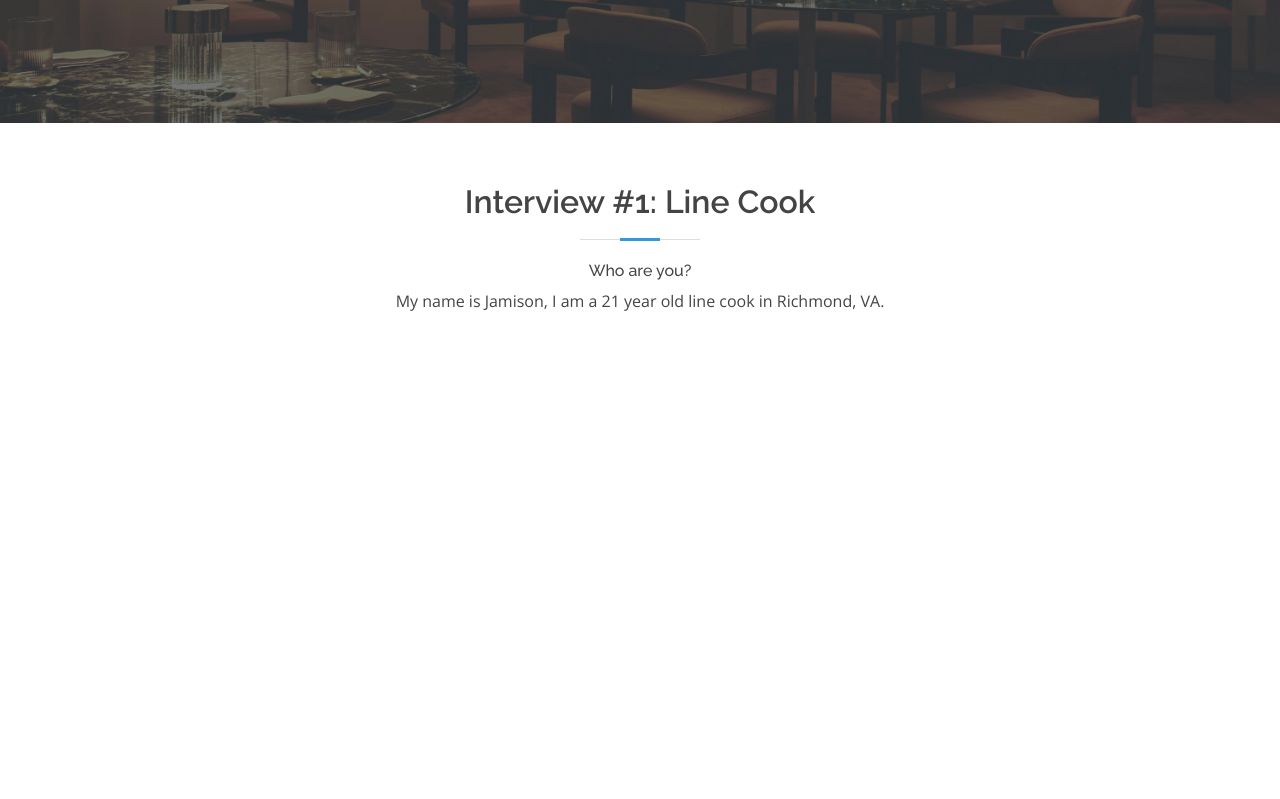
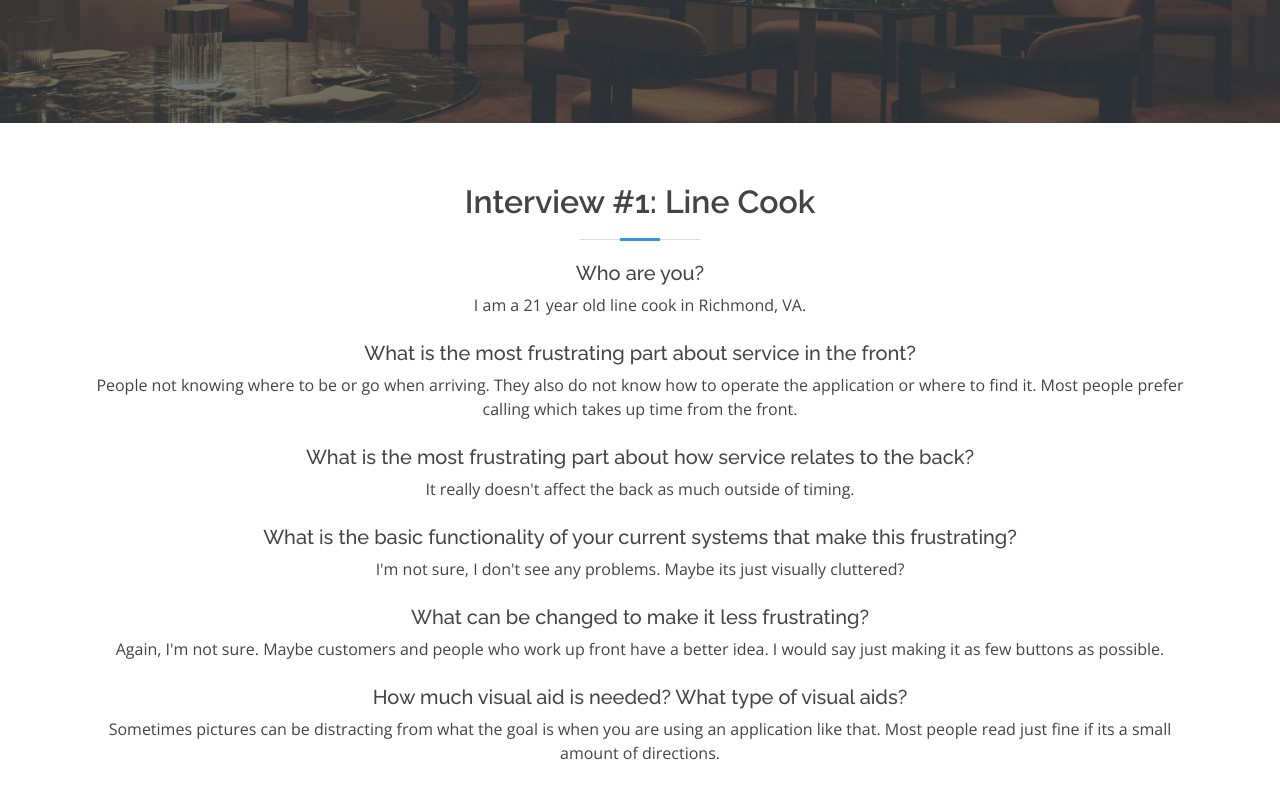
Before and after one commit to morganhardin/TeamBlue, a plain HTML site: page Website/interview_page.html in a window 1280 px wide. Shown: the part 427-1226 px from the top of the page. Before the commit the page ends 830 px from the top, so only its background shows below. Drawn offline with nearby package versions, Linux system fonts and the light colour scheme.

Commit message:
Update interview_page.html

```diff
--- a/Website/interview_page.html
+++ b/Website/interview_page.html
@@ -61,8 +61,23 @@
       <div class = "container">
         <div class="section-title">
           <h2>Interview #1: Line Cook</h2>
-          <h6>Who are you?</h6>
-          <p>My name is Jamison, I am a 21 year old line cook in Richmond, VA.</p>
+          <h5>Who are you?</h5>
+          <p>I am a 21 year old line cook in Richmond, VA.</p>
+          <br>
+          <h5>What is the most frustrating part about service in the front?</h5>
+          <p>People not knowing where to be or go when arriving. They also do not know how to operate the application or where to find it. Most people prefer calling which takes up time from the front.</p>
+          <br>
+          <h5>What is the most frustrating part about how service relates to the back?</h5>
+          <p>It really doesn't affect the back as much outside of timing.</p>
+          <br>
+          <h5>What is the basic functionality of your current systems that make this frustrating?</h5>
+          <p>I'm not sure, I don't see any problems. Maybe its just visually cluttered?</p>
+          <br>
+          <h5>What can be changed to make it less frustrating?</h5>
+          <p>Again, I'm not sure. Maybe customers and people who work up front have a better idea. I would say just making it as few buttons as possible.</p>
+          <br>
+          <h5>How much visual aid is needed? What type of visual aids?</h5>
+          <p>Sometimes pictures can be distracting from what the goal is when you are using an application like that. Most people read just fine if its a small amount of directions.</p>
         </div>
       </div>
     </section>
```
